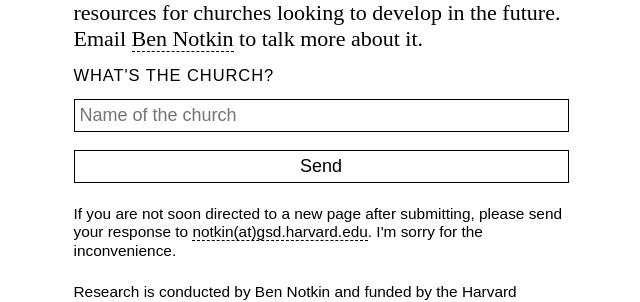
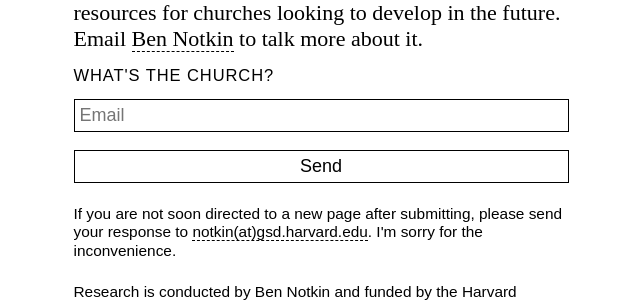
Before and after one commit to bennotkin/bennotkin.github.io, a Jekyll site: the page church-land.html, which Jekyll copies as it is, in a window 1280 px wide. Shown: the part 344-646 px from the top of the page, without its empty margins (319-959 px from the left). Built offline with Jekyll 4.4.1, drawn with Linux system fonts in a browser that asks for light colours.

Commit message:
Update church-land.html

```diff
--- a/church-land.html
+++ b/church-land.html
@@ -25,7 +25,8 @@
       <p>I'm reseaching how churches go about the process of developing their land for new use so I can put together resources for churches looking to develop in the future. Email <a href="mailto:notkin@gsd.harvard.edu">Ben Notkin</a> to talk more about it.</p>
       <form name="submit-to-google-sheet">
         <h2 class="sc">What's the church?</h2>
-        <input name="church_name" type="text" placeholder="Name of the church" required>
+        <input name="email" type="email" placeholder="Email" required>
+        <!-- <input name="church_name" type="text" placeholder="Name of the church" required>
         <!-- <h2 class="sc">What city is it in</h2>
         <input class="nosubmit" type="text" name="church_city" required placeholder="City, State">
         <h2 class="sc">Who are you? (Optional)</h2>
```
